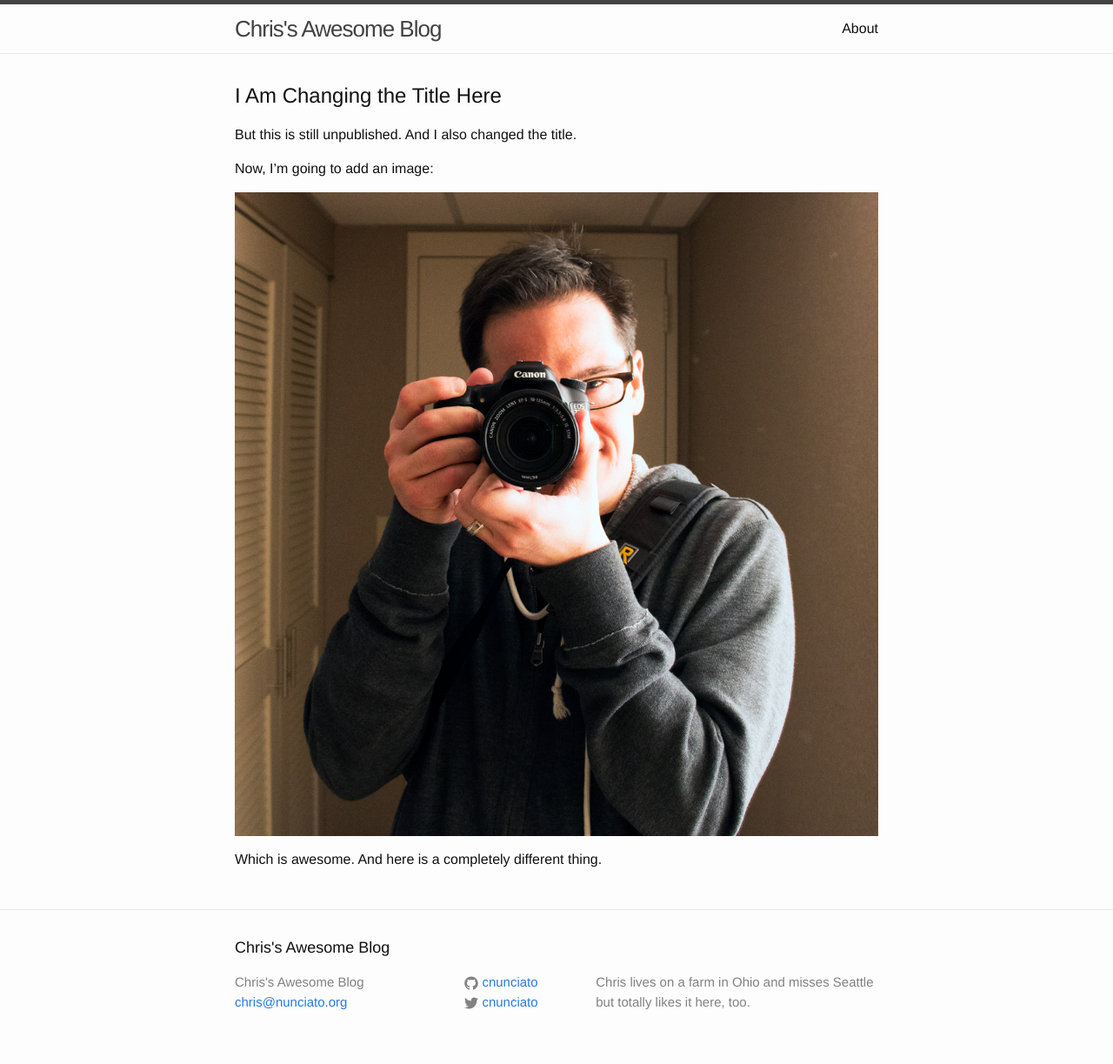
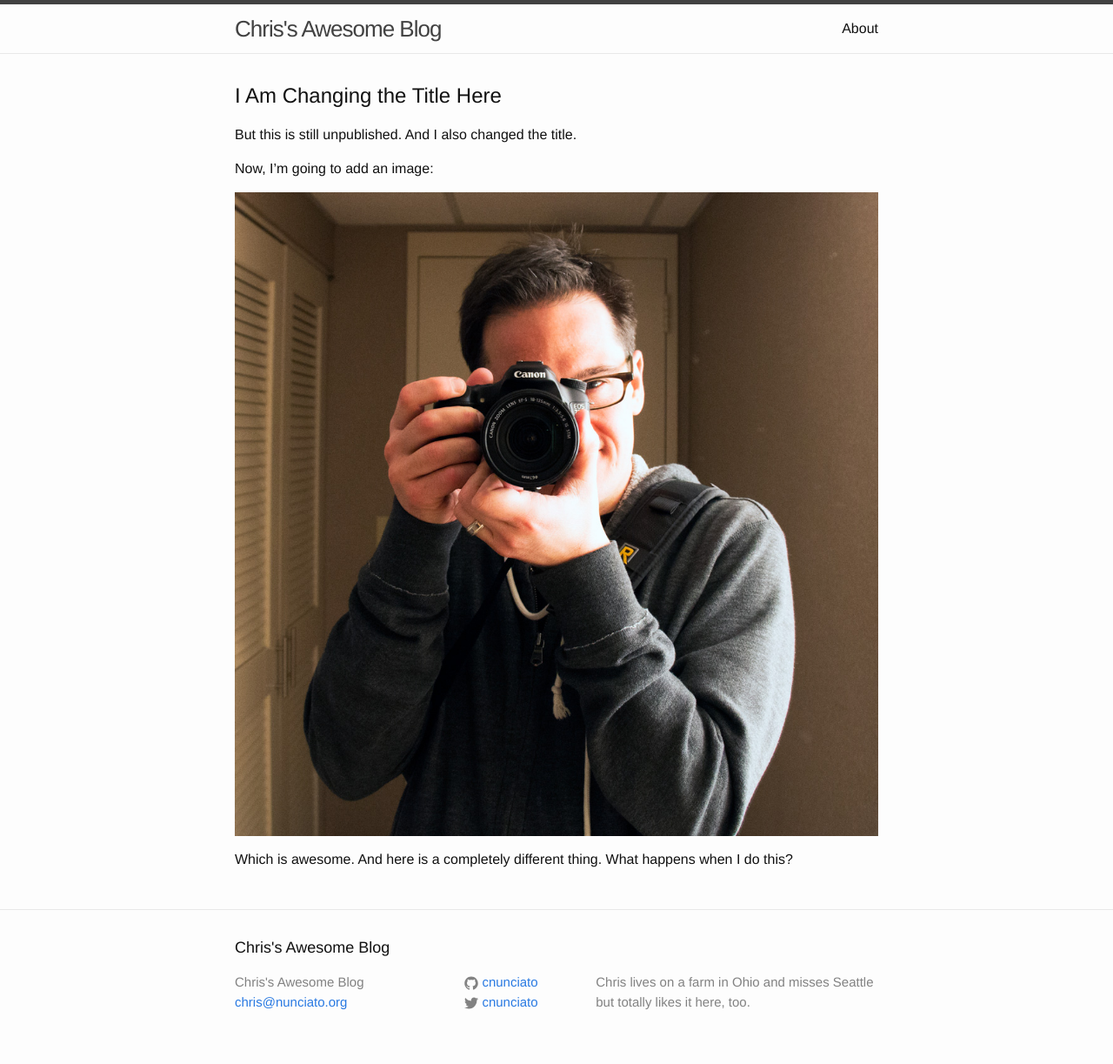
Before and after one commit to cnunciato/jekyll-blog-test, a Jekyll site: the page built from _posts/2014-11-26-my-new-title.md, in a window 1280 px wide. Shown: the whole page at 87% size. Built offline with Jekyll 4.4.1, drawn with Linux system fonts in a browser that asks for light colours; Markdown is read by kramdown in place of the engine named in the settings.

Commit message:
Updated 2014-11-26-my-new-title.md

```diff
--- a/_posts/2014-11-26-my-new-title.md
+++ b/_posts/2014-11-26-my-new-title.md
@@ -13,4 +13,4 @@ Now, I'm going to add an image:
 
 ![camera.jpg]({{site.baseurl}}/images/camera.jpg)
 
-Which is awesome. And here is a completely different thing.
+Which is awesome. And here is a completely different thing. What happens when I do this?
```
